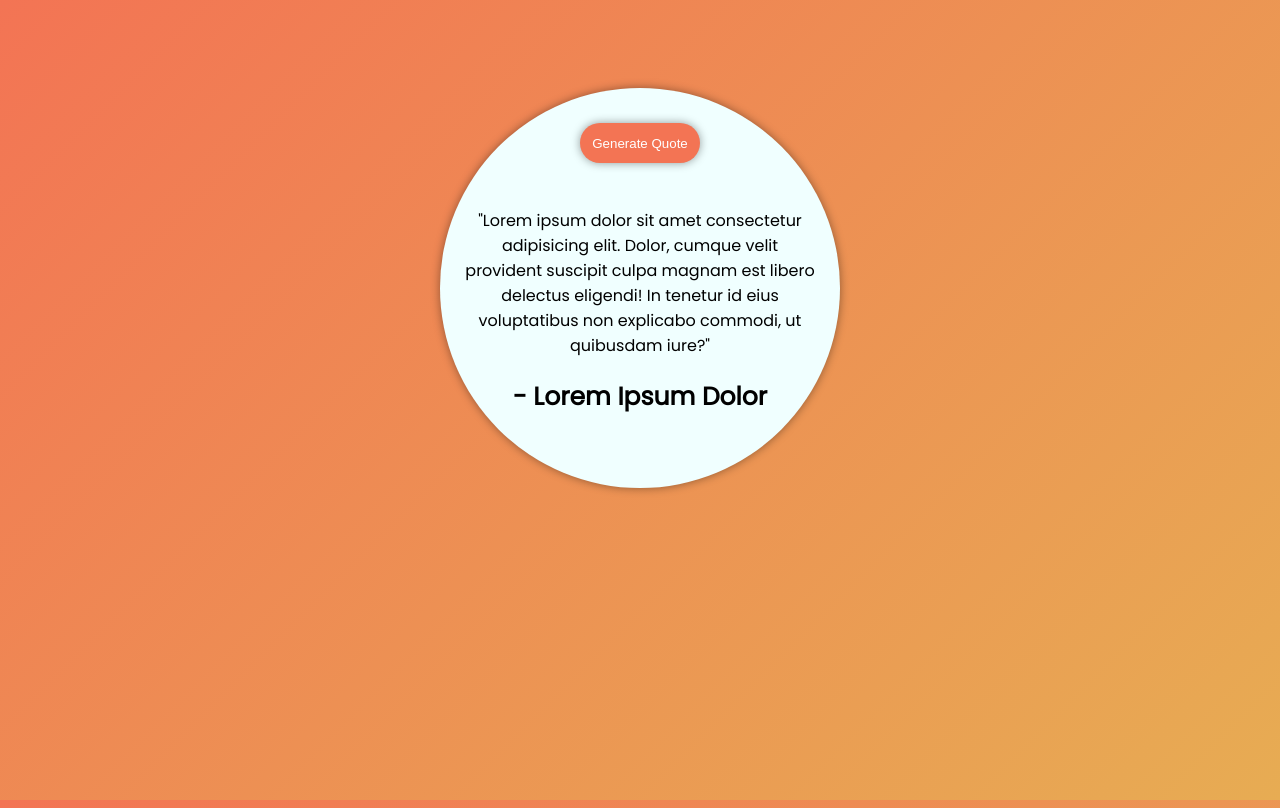
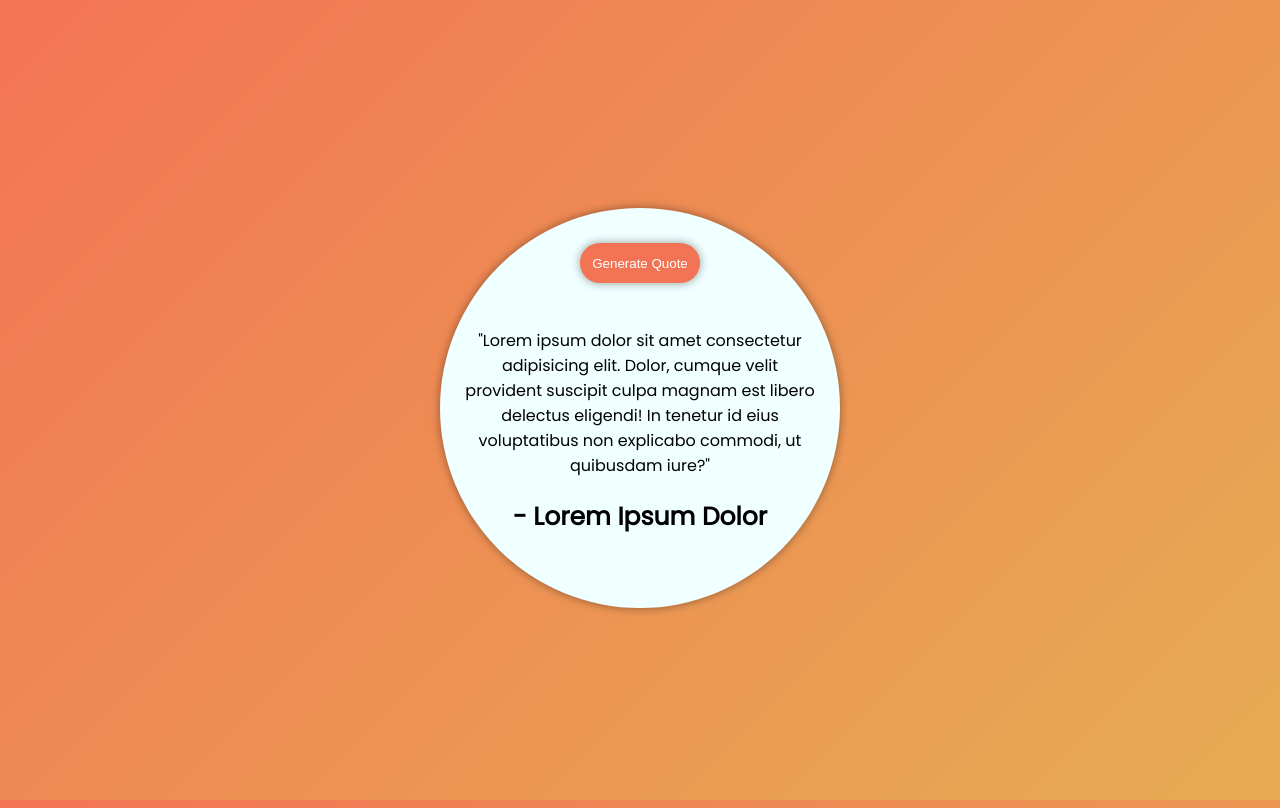
Before and after one commit to val8119/random_quotes, a plain HTML site: page index.html in a window 1280 px wide. Drawn offline with Linux system fonts and the light colour scheme; no server answers.

Commit message:
Centered container

```diff
--- a/assets/css/main.css
+++ b/assets/css/main.css
@@ -58,7 +58,7 @@ body {
 
 .quote-container {
     text-align: center;
-    margin: 10vh auto auto auto;
+    margin: 25vh auto auto auto;
     width: 400px;
     height: 400px;
     background-color: #f0ffff;
```
